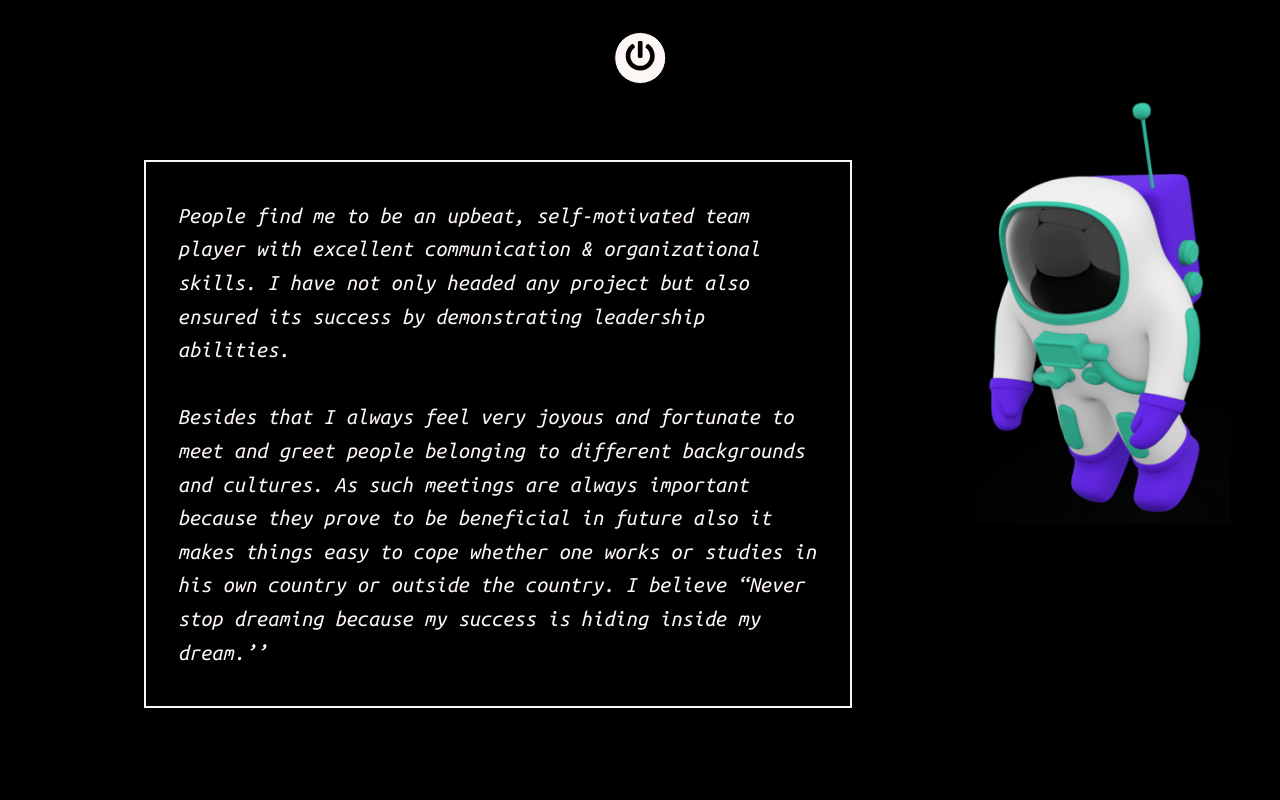
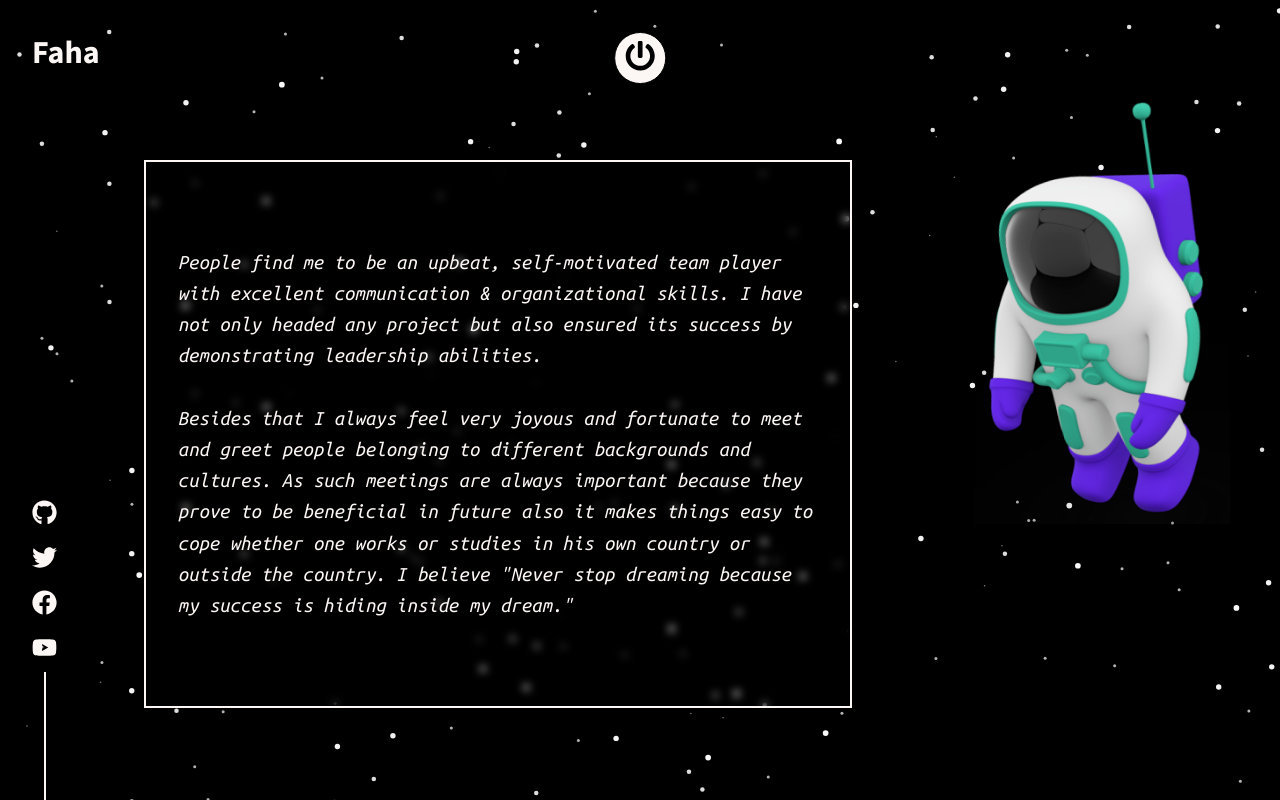
Before and after one commit to faha1999/portfolio-react, a React (Create React App) app: page /about in a window 1280 px wide. Built offline with nearby package versions, Linux system fonts and the light colour scheme.

Commit message:
complete about

```diff
--- a/src/components/About.jsx
+++ b/src/components/About.jsx
@@ -6,6 +6,7 @@ import astronaut from '../assets/Images/spaceman.png';
 import { LogoComponent } from './partials/LogoComponent';
 import { PowerButton } from './partials/PowerButton';
 import { SocialIcons } from './partials/SocialIcons';
+import { AboutParticle } from './partials/AboutParticle';
 
 const Box = styled.div`
   background-color: ${(props) => props.theme.body};
@@ -19,11 +20,12 @@ const AboutMe = styled.div`
 export const About = () => {
   return (
     <ThemeProvider theme={DarkTheme}>
-      <LogoComponent theme={DarkTheme} />
-      <SocialIcons theme={DarkTheme} />
-      <PowerButton />
+      <Box className="About">
+        <LogoComponent theme="dark" />
+        <SocialIcons theme="dark" />
+        <PowerButton />
+        <AboutParticle />
 
-      <Box className="About">
         <div className="spaceman">
           <img src={astronaut} alt="spaceman" />
         </div>
@@ -38,8 +40,8 @@ export const About = () => {
           people belonging to different backgrounds and cultures. As such
           meetings are always important because they prove to be beneficial in
           future also it makes things easy to cope whether one works or studies
-          in his own country or outside the country. I believe “Never stop
-          dreaming because my success is hiding inside my dream.’’
+          in his own country or outside the country. I believe "Never stop
+          dreaming because my success is hiding inside my dream."
         </AboutMe>
       </Box>
     </ThemeProvider>
--- a/src/components/partials/AboutParticle.jsx
+++ b/src/components/partials/AboutParticle.jsx
@@ -1,5 +1,186 @@
 import React from 'react';
+import Particles from 'react-tsparticles';
+import { loadFull } from 'tsparticles';
 
 export const AboutParticle = () => {
-  return <div>AboutParticle</div>;
+  const particlesInit = async (main) => {
+    console.log(main);
+
+    await loadFull(main);
+  };
+
+  const particlesLoaded = (container) => {
+    console.log(container);
+  };
+  return (
+    <div className="AboutParticle">
+      <Particles
+        id="tsparticles"
+        init={particlesInit}
+        loaded={particlesLoaded}
+        options={{
+          fullScreen: {
+            enable: true,
+          },
+          fpsLimit: 120,
+          particles: {
+            groups: {
+              z5000: {
+                number: {
+                  value: 70,
+                },
+                zIndex: {
+                  value: 50,
+                },
+              },
+              z7500: {
+                number: {
+                  value: 30,
+                },
+                zIndex: {
+                  value: 75,
+                },
+              },
+              z2500: {
+                number: {
+                  value: 50,
+                },
+                zIndex: {
+                  value: 25,
+                },
+              },
+              z1000: {
+                number: {
+                  value: 40,
+                },
+                zIndex: {
+                  value: 10,
+                },
+              },
+            },
+            number: {
+              value: 200,
+              density: {
+                enable: false,
+                value_area: 800,
+              },
+            },
+            color: {
+              value: '#fff',
+              animation: {
+                enable: false,
+                speed: 20,
+                sync: true,
+              },
+            },
+            shape: {
+              type: 'circle',
+            },
+            opacity: {
+              value: 1,
+              random: false,
+              animation: {
+                enable: false,
+                speed: 3,
+                minimumValue: 0.1,
+                sync: false,
+              },
+            },
+            size: {
+              value: 3,
+            },
+            links: {
+              enable: false,
+              distance: 100,
+              color: '#ffffff',
+              opacity: 0.4,
+              width: 1,
+            },
+            move: {
+              angle: {
+                value: 10,
+                offset: 0,
+              },
+              enable: true,
+              speed: 5,
+              direction: 'right',
+              random: false,
+              straight: false,
+              outModes: {
+                default: 'out',
+              },
+              attract: {
+                enable: false,
+                rotateX: 600,
+                rotateY: 1200,
+              },
+            },
+            zIndex: {
+              value: 5,
+              opacityRate: 0.5,
+            },
+          },
+          interactivity: {
+            events: {
+              onHover: {
+                enable: false,
+                mode: 'repulse',
+              },
+              onClick: {
+                enable: true,
+                mode: 'push',
+              },
+              resize: true,
+            },
+            modes: {
+              grab: {
+                distance: 400,
+                links: {
+                  opacity: 1,
+                },
+              },
+              bubble: {
+                distance: 400,
+                size: 40,
+                duration: 2,
+                opacity: 0.8,
+              },
+              repulse: {
+                distance: 200,
+              },
+              push: {
+                quantity: 4,
+                groups: ['z5000', 'z7500', 'z2500', 'z1000'],
+              },
+              remove: {
+                quantity: 2,
+              },
+            },
+          },
+          detectRetina: true,
+          background: {
+            color: '#000000',
+            image: '',
+            position: '50% 50%',
+            repeat: 'no-repeat',
+            size: 'cover',
+          },
+          emitters: {
+            position: {
+              y: 55,
+              x: -5,
+            },
+            rate: {
+              delay: 7,
+              quantity: 1,
+            },
+            size: {
+              width: 0,
+              height: 0,
+            },
+          },
+        }}
+      />
+    </div>
+  );
 };
--- a/src/styles/scss/_about.scss
+++ b/src/styles/scss/_about.scss
@@ -38,9 +38,8 @@
     display: flex;
     justify-content: center;
     align-items: center;
-    font-size: calc(0.6rem + 1vw);
+    font-size: calc(0.5rem + 1vw);
     backdrop-filter: blur(4px);
-
     position: absolute;
     left: calc(5rem + 5vw);
     top: 10rem;
@@ -48,3 +47,12 @@
     font-style: italic;
   }
 }
+
+// AboutParticle
+.AboutParticle {
+  top: 0;
+  right: 0;
+  left: 0;
+  bottom: 0;
+  z-index: 0;
+}
--- a/src/styles/scss/_main.scss
+++ b/src/styles/scss/_main.scss
@@ -18,7 +18,7 @@
     transition: height 0.5s ease, width 1s ease 0.5s;
     position: absolute;
     top: 0;
-    background-color: rgb(238, 4, 4);
+    background-color: #000;
     bottom: 0;
     right: 50%;
   }
```
Also changed, not shown: src/styles/css/style.min.css, 1 other file (tests, documents, lock files or other folders).
